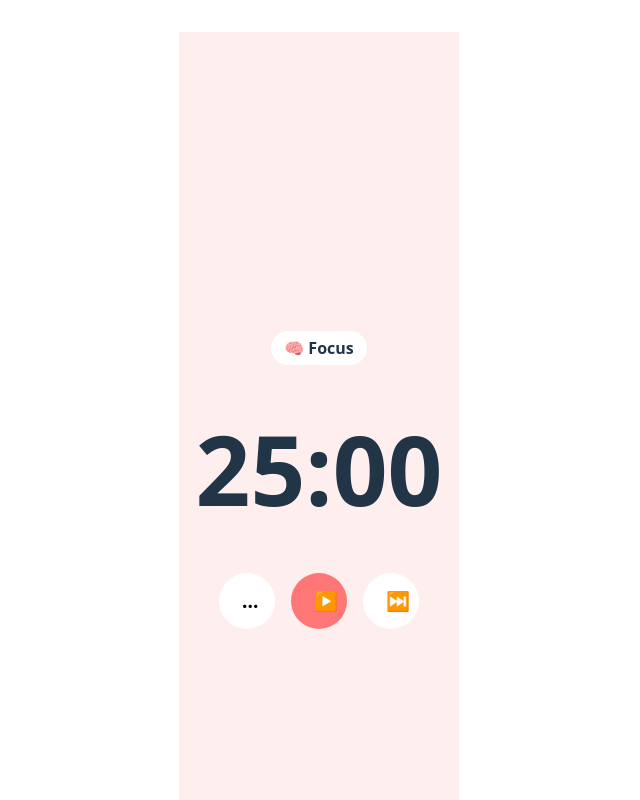
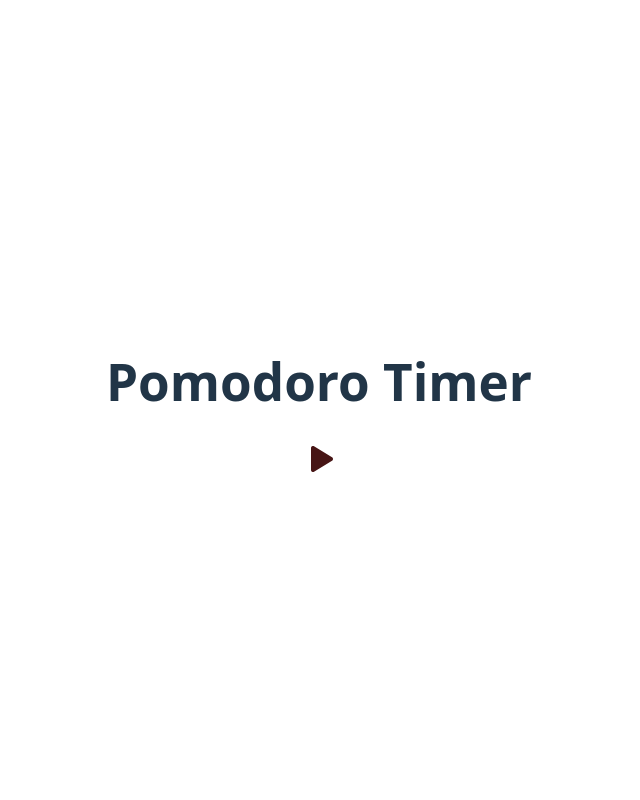
Before and after one commit to asoma-digital/clarifi-mvp, a React (Vite) app: page /pomodoro in a window 1280 px wide. Shown: the top 800 px of the page, without its empty margins (321-961 px from the left). Built offline with nearby package versions, Linux system fonts and the light colour scheme.

Commit message:
building pomodoro from scratch using figma template

```diff
--- /dev/null
+++ b/src/components/icons/PlayIcon.tsx
@@ -0,0 +1,16 @@
+const PlayIcon = ({ size = 32, color = '#471515' }: { size?: number, color?: string }) => (
+  <svg
+    xmlns="http://www.w3.org/2000/svg"
+    width={size}
+    height={size}
+    viewBox="0 0 32 32"
+    fill="none"
+  >
+    <path
+      d="M30 16C29.9993 16.3439 29.9104 16.6819 29.7419 16.9817C29.5734 17.2815 29.3309 17.5331 29.0375 17.7125L11.0375 28.7C10.7377 28.89 10.3914 28.994 10.0365 29.0006C9.68161 29.0072 9.33171 28.9162 9.02501 28.7375C8.71377 28.5668 8.45432 28.3153 8.27394 28.0095C8.09356 27.7038 7.99893 27.355 8.00001 27V5.00002C7.99893 4.64502 8.09356 4.29629 8.27394 3.99053C8.45432 3.68477 8.71377 3.43328 9.02501 3.26252C9.33171 3.08382 9.68161 2.99281 10.0365 2.99942C10.3914 3.00603 10.7377 3.11002 11.0375 3.30002L29.0375 14.2875C29.3309 14.4669 29.5734 14.7186 29.7419 15.0184C29.9104 15.3182 29.9993 15.6561 30 16Z"
+      fill={color}
+    />
+  </svg>
+)
+
+export default PlayIcon
--- a/src/pages/PomodoroPage.tsx
+++ b/src/pages/PomodoroPage.tsx
@@ -1,80 +1,15 @@
-import { useEffect, useState } from 'react'
 import '../styles/pages/pomodoroStyles.css'
-
-type Mode = 'focus' | 'short_break' | 'long_break'
-
-const config = {
-  focus: 25 * 60,
-  short_break: 5 * 60,
-  long_break: 15 * 60,
-  cyclesUntilLongBreak: 4,
-}
+import PlayIcon from '../components/icons/PlayIcon'
 
 export default function PomodoroPage() {
-  const [mode, setMode] = useState<Mode>('focus')
-  const [timeLeft, setTimeLeft] = useState(config.focus)
-  const [isRunning, setIsRunning] = useState(false)
-  const [cycles, setCycles] = useState(0)
-
-  useEffect(() => {
-    if (!isRunning) return
-    if (timeLeft <= 0) {
-      handleTransition()
-      return
-    }
-    const interval = setInterval(() => {
-      setTimeLeft((prev) => prev - 1)
-    }, 1000)
-    return () => clearInterval(interval)
-  }, [isRunning, timeLeft])
-
-  const handleTransition = () => {
-    if (mode === 'focus') {
-      const nextCycles = cycles + 1
-      setCycles(nextCycles)
-      const nextMode = nextCycles % config.cyclesUntilLongBreak === 0 ? 'long_break' : 'short_break'
-      setMode(nextMode)
-      setTimeLeft(config[nextMode])
-    } else {
-      setMode('focus')
-      setTimeLeft(config.focus)
-    }
-    setIsRunning(false)
-  }
-
-  const formatTime = (seconds: number) => {
-    const m = Math.floor(seconds / 60)
-    const s = seconds % 60
-    return `${m.toString().padStart(2, '0')}:${s.toString().padStart(2, '0')}`
-  }
-
-  const bgColor = {
-    focus: '#ffeeee',
-    short_break: '#ecfff2',
-    long_break: '#eef6ff',
-  }[mode]
-
-  const buttonColor = {
-    focus: '#ff7676',
-    short_break: '#7de8a7',
-    long_break: '#92c7ff',
-  }[mode]
-
-  return (
-    <div className="pomodoro-page" style={{ backgroundColor: bgColor }}>
-      <div className="mode-chip">{mode === 'focus' ? '🧠 Focus' : mode === 'short_break' ? '☕ Short Break' : '☕ Long Break'}</div>
-      <div className="timer-text">{formatTime(timeLeft)}</div>
-      <div className="controls">
-        <button className="circle-btn">...</button>
-        <button
-          className="circle-btn"
-          style={{ backgroundColor: buttonColor, color: 'white' }}
-          onClick={() => setIsRunning(!isRunning)}
-        >
-          {isRunning ? '⏸️' : '▶️'}
-        </button>
-        <button className="circle-btn" onClick={handleTransition}>⏭️</button>
-      </div>
-    </div>
-  )
+    return (
+        <>
+            <h1>Pomodoro Timer</h1>
+            <PlayIcon />
+            {/* // focus mode tag */}
+            {/* // countdown timer */}
+            {/* // buttons */}
+            {/* // progress bar */}
+        </>
+    )
 }
--- /dev/null
+++ b/src/styles/global.css
@@ -0,0 +1,6 @@
+.icon{
+    width: 32px;
+    height: 32px;
+    display: inline-block;
+    background-size: cover;
+}
--- a/src/styles/pages/pomodoroStyles.css
+++ b/src/styles/pages/pomodoroStyles.css
@@ -1,40 +1,159 @@
-.pomodoro-page {
-  display: flex;
-  flex-direction: column;
-  align-items: center;
-  justify-content: center;
-  padding: 3rem 1rem;
-  height: 100vh;
-  transition: background-color 0.3s ease;
+:root{
+    --white: #ffffff;
+    --black: #000000;
+
+    --gray-950: #0d0d0d;
+    --gray-900: #1a1a1a;
+    --gray-800: #333333;
+    --gray-700: #4d4d4d;
+    --gray-600: #666666;
+    --gray-500: #808080;
+    --gray-400: #999999;
+    --gray-300: #b3b3b3;
+    --gray-200: #cccccc;
+    --gray-100: #e6e6e6;
+    --gray-50: #f2f2f2;
+
+    --red-950: #0d0404;
+    --red-900: #471515;
+    --red-800: #752323;
+    --red-700: #a33131;
+    --red-600: #d13f3f;
+    --red-500: #ff4c4c;
+    --red-400: #ff6e6e;
+    --red-300: #ff8f8f;
+    --red-200: #ffb0b0;
+    --red-100: #ffd9d9;
+    --red-50: #fff2f2;
+
+    --green-950: #040d06;
+    --green-900: #14401d;
+    --green-800: #216630;
+    --green-700: #2e8c43;
+    --green-600: #3ba856;
+    --green-500: #48c05a;
+    --green-400: #6adf7c;
+    --green-300: #8df99e;
+    --green-200: #b0fcbf;
+    --green-100: #d9ffe0;
+    --green-50: #f2fff2;
+
+    --blue-950: #040d0d;
+    --blue-900: #144141;
+    --blue-800: #216666;
+    --blue-700: #2e8c8c;
+    --blue-600: #3ba8a8;
+    --blue-500: #48c0c0;
+    --blue-400: #6adfdf;
+    --blue-300: #8df9f9;
+    --blue-200: #b0fcbf;
+    --blue-100: #d9ffff;
+    --blue-50: #f2ffff;
+
+    --white-950: #ffffff;
+    --white-900: #ffffff90;
+    --white-800: #ffffff81;
+    --white-700: #ffffff71;
+    --white-600: #ffffff62;
+    --white-500: #ffffff52;
+    --white-400: #ffffff43;
+    --white-300: #ffffff33;
+    --white-200: #ffffff24;
+    --white-100: #ffffff15;
+    --white-50: #ffffff05;
+
+    --black-950: #000000;
+    --black-900: #00000090;
+    --black-800: #00000081;
+    --black-700: #00000071;
+    --black-600: #00000062;
+    --black-500: #00000052;
+    --black-400: #00000043;
+    --black-300: #00000033;
+    --black-200: #00000024;
+    --black-100: #00000015;
+    --black-50: #00000005;
+
+    --red-alpha-950: #ff4c4c;
+    --red-alpha-900: #ff4c4c90;
+    --red-alpha-800: #ff4c4c81;
+    --red-alpha-700: #ff4c4c71;
+    --red-alpha-600: #ff4c4c62;
+    --red-alpha-500: #ff4c4c52;
+    --red-alpha-400: #ff4c4c43;
+    --red-alpha-300: #ff4c4c33;
+    --red-alpha-200: #ff4c4c24;
+    --red-alpha-100: #ff4c4c15;
+    --red-alpha-50: #ff4c4c05;
+
+    --green-alpha-950: #48c05a;
+    --green-alpha-900: #48c05a90;
+    --green-alpha-800: #48c05a81;
+    --green-alpha-700: #48c05a71;
+    --green-alpha-600: #48c05a62;
+    --green-alpha-500: #48c05a52;
+    --green-alpha-400: #48c05a43;
+    --green-alpha-300: #48c05a33;
+    --green-alpha-200: #48c05a24;
+    --green-alpha-100: #48c05a15;
+    --green-alpha-50: #48c05a05;
+
+    --blue-alpha-950: #48c0c0;
+    --blue-alpha-900: #48c0c090;
+    --blue-alpha-800: #48c0c081;
+    --blue-alpha-700: #48c0c071;
+    --blue-alpha-600: #48c0c062;
+    --blue-alpha-500: #48c0c052;
+    --blue-alpha-400: #48c0c043;
+    --blue-alpha-300: #48c0c033;
+    --blue-alpha-200: #48c0c024;
+    --blue-alpha-100: #48c0c015;
+    --blue-alpha-50: #48c0c005;
 }
 
-.mode-chip {
-  font-size: 1rem;
-  padding: 0.3rem 0.8rem;
-  background: white;
-  border-radius: 999px;
-  margin-bottom: 2rem;
-  font-weight: bold;
+
+/*
+*
+*
+Text Styles
+*
+*
+*/
+
+/* Timer */
+.timer-paused{
+    font-family: 'Roboto Flex', sans-serif;
+    font-weight: 200;
+    font-variation-settings: "wdth" 110;
+    font-size: 16rem;
+    line-height: 0.85;
 }
-
-.timer-text {
-  font-size: 6rem;
-  font-weight: 800;
-  margin-bottom: 2rem;
+.timer-running{
+    font-family: 'Roboto Flex', sans-serif;
+    font-weight: 800;
+    font-size: 16rem;
+    line-height: 0.85;
 }
-
-.controls {
-  display: flex;
-  gap: 1rem;
+/* Heading */
+.h1{
+    font-family: 'Roboto Flex', sans-serif;
+    font-weight: 700;
+    font-size: 1.5rem;
+    letter-spacing: 0.15px;
 }
-
-.circle-btn {
-  width: 3.5rem;
-  height: 3.5rem;
-  border-radius: 100%;
-  font-size: 1.2rem;
-  font-weight: bold;
-  border: none;
-  background: white;
-  cursor: pointer;
+/* Label */
+.medium{
+    font-family: 'Roboto Flex', sans-serif;
+    font-weight: 500;
+    font-size: 1.5rem;
 }
+/* Text */
+.regular{
+    font-family: 'Roboto Flex', sans-serif;
+    letter-spacing: 0.15px;
+}
+.small{
+    font-family: 'Roboto Flex', sans-serif;
+    font-size: 0.75rem;
+    letter-spacing: 0.15px;
+}
```
